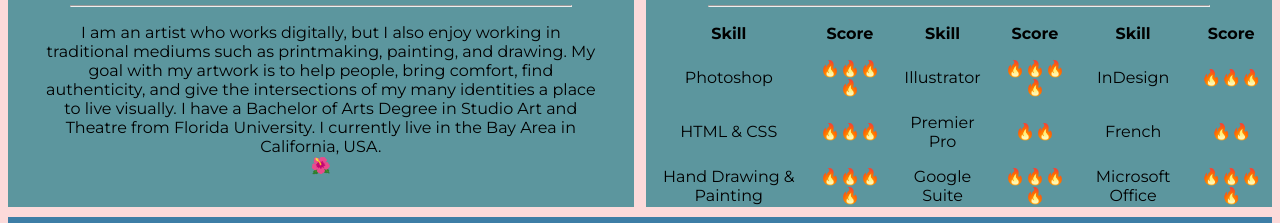
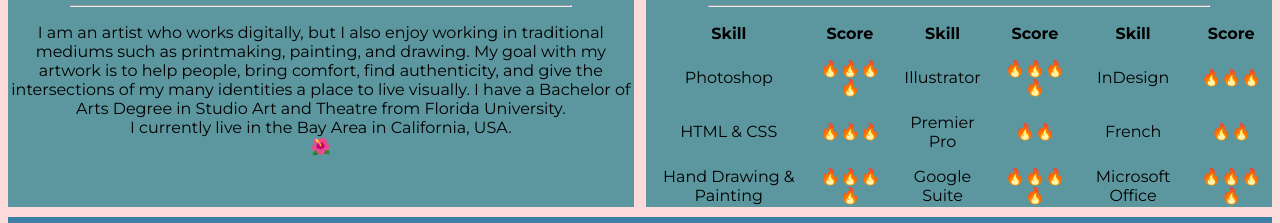
Before and after one commit to ndiptee/cv, a plain HTML site: page index.html in a window 1280 px wide. Shown: the part 716-939 px from the top of the page. Drawn offline with Linux system fonts and the light colour scheme.

Commit message:
Add files via upload
minor editing of padding & line breaks in the About Me & Skills sections

```diff
--- a/css/styles.css
+++ b/css/styles.css
@@ -157,9 +157,7 @@ h2 {
 body {
   font-family: 'Montserrat', sans-serif;
 }
-p {
- padding: 0 35px 35px 35px;
-}
+
 
 hr {
   width: 500px;
--- a/index.html
+++ b/index.html
@@ -26,7 +26,7 @@
         My goal with my artwork is to help people, bring comfort, find authenticity,
         and give the intersections of my many identities a place to live visually. I have
         a Bachelor of Arts Degree in Studio Art and Theatre from Florida
-        University. I currently live in the Bay Area in California, USA. <br />
+        University. <br />I currently live in the Bay Area in California, USA. <br />
         🌺
       <p>
     </div>
```
